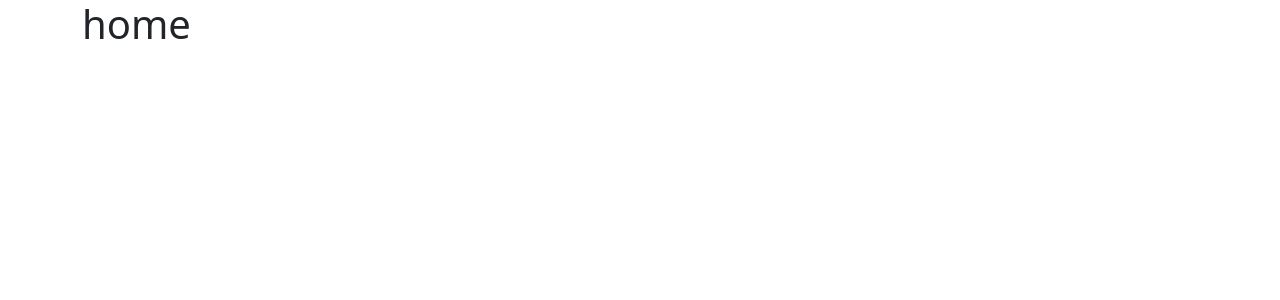
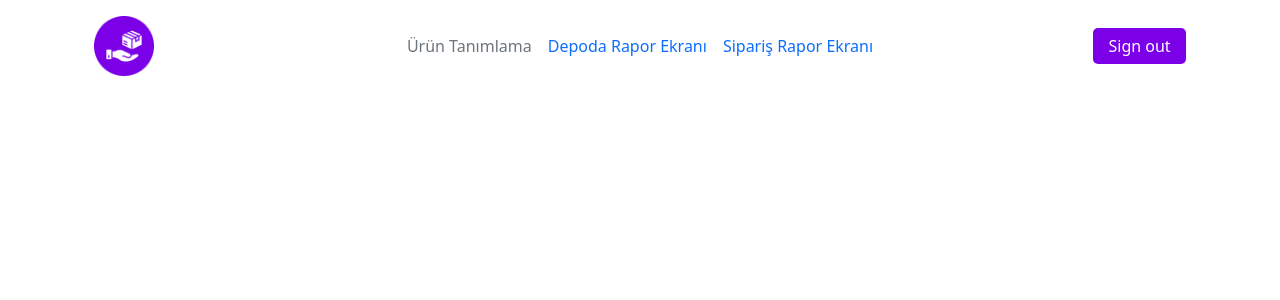
Before and after one commit to emrepektemek/order-system, an Angular app: page /home in a window 1280 px wide. Shown: the top 300 px of the page. Built offline with nearby package versions, Linux system fonts and the light colour scheme; sample sign-in values are in the browser's storage.

Commit message:
Home Component header oluşturuldu, çıkış işlemi yapıldı

```diff
--- a/src/app/app.component.html
+++ b/src/app/app.component.html
@@ -1,8 +1,3 @@
-
 <div class="container">
-
-
-
-
   <router-outlet />
 </div>
--- a/src/app/app.component.ts
+++ b/src/app/app.component.ts
@@ -1,12 +1,13 @@
 import { Component } from '@angular/core';
 import { RouterOutlet } from '@angular/router';
+import { CommonModule } from '@angular/common';
 
 @Component({
   selector: 'app-root',
-  imports: [RouterOutlet],
+  imports: [RouterOutlet, CommonModule],
   templateUrl: './app.component.html',
   styleUrl: './app.component.css',
 })
 export class AppComponent {
-  title = 'order-system';
+  constructor() {}
 }
--- a/src/app/components/home/home.component.css
+++ b/src/app/components/home/home.component.css
@@ -0,0 +1,13 @@
+.custom-header{
+    align-items: center;
+    justify-content: center;
+}
+
+.custom-btn {
+    width: 34%;
+
+    background-color: rgb(123, 0, 232);
+    color: white;
+    border: none;
+    border-radius: 5px;
+  }
--- a/src/app/components/home/home.component.html
+++ b/src/app/components/home/home.component.html
@@ -1 +1,19 @@
-<h1>home</h1>
+<main>
+    <div class="container">
+        <header class="d-flex flex-wrap custom-header justify-content-md-between py-3 mb-4">
+          <div class="col-md-3 mb-2 mb-md-0">
+            <img class="logo-image" src="logo.png" alt="" width="60" height="60" (click)="goToHome()" >
+          </div>
+
+          <ul class="nav col-12 col-md-auto mb-2 justify-content-center mb-md-0">
+            <li><a class="nav-link px-2 link-secondary">Ürün Tanımlama</a></li>
+            <li><a  class="nav-link px-2">Depoda Rapor Ekranı</a></li>
+            <li><a  class="nav-link px-2">Sipariş Rapor Ekranı</a></li>
+          </ul>
+
+          <div class="col-md-3 text-end">
+            <button type="button" class="btn btn-primary custom-btn" (click)="logout()">Sign out</button>
+          </div>
+        </header>
+      </div>
+</main>
--- a/src/app/components/home/home.component.ts
+++ b/src/app/components/home/home.component.ts
@@ -1,11 +1,26 @@
 import { Component } from '@angular/core';
+import { AuthService } from '../../services/auth.service';
+import { Router } from '@angular/router';
+import { ToastrService } from 'ngx-toastr';
 
 @Component({
   selector: 'app-home',
   imports: [],
   templateUrl: './home.component.html',
-  styleUrl: './home.component.css'
+  styleUrl: './home.component.css',
 })
 export class HomeComponent {
-
+  constructor(
+    private authService: AuthService,
+    private toastrService: ToastrService,
+    private router: Router
+  ) {}
+  logout() {
+    this.authService.logout();
+    this.router.navigate(['/login']);
+    this.toastrService.info('Çıkış Yapıldı');
+  }
+  goToHome() {
+    this.router.navigate(['/home']);
+  }
 }
--- a/src/app/components/login/login.component.html
+++ b/src/app/components/login/login.component.html
@@ -23,6 +23,6 @@
             <label for="floatingPassword">Password</label>
         </div>
         <button class="btn custom-btn" type="submit" (click)="login()" >Sign in</button>
-        <button routerLink="/register" class="btn custom-btn" type="submit" >Register</button>
+        <button routerLink="/register" class="btn custom-btn" type="submit" >Sing up</button>
     </form>
 </main>
--- a/src/app/components/register/register.component.html
+++ b/src/app/components/register/register.component.html
@@ -98,11 +98,11 @@
     </div>
 
     <div class="custom-btn-container">
-        <button class="btn custom-btn" type="submit" (click)="register()" >Register</button>
+        <button class="btn custom-btn" type="submit" (click)="register()" >Sing up</button>
     </div>
 
     <div class="custom-btn-container">
-        <button routerLink="/login" class="btn custom-btn" type="submit" >Go to Login</button>
+        <button routerLink="/login" class="btn custom-btn" type="submit" >Sing in</button>
     </div>
 
 
```
